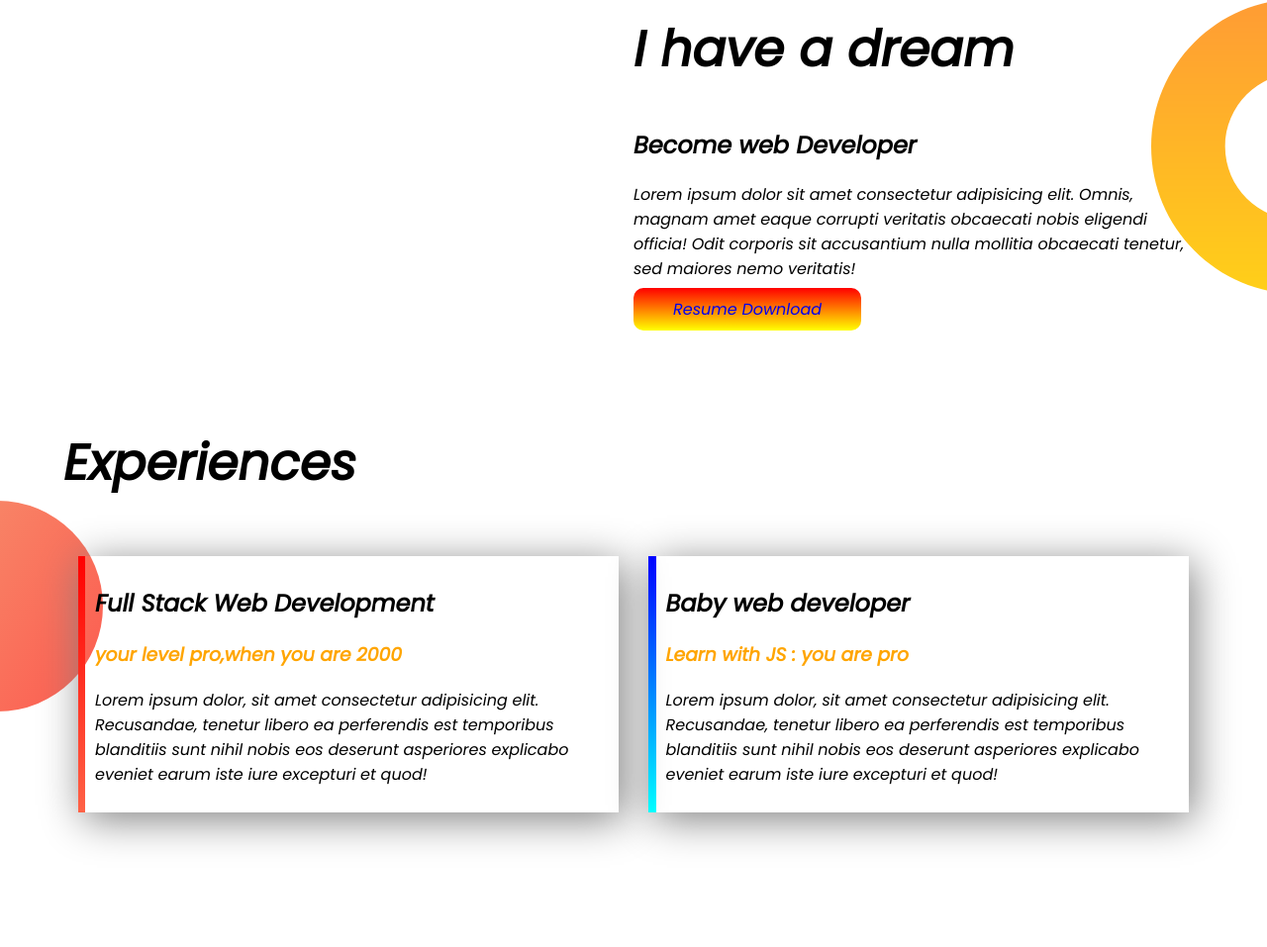
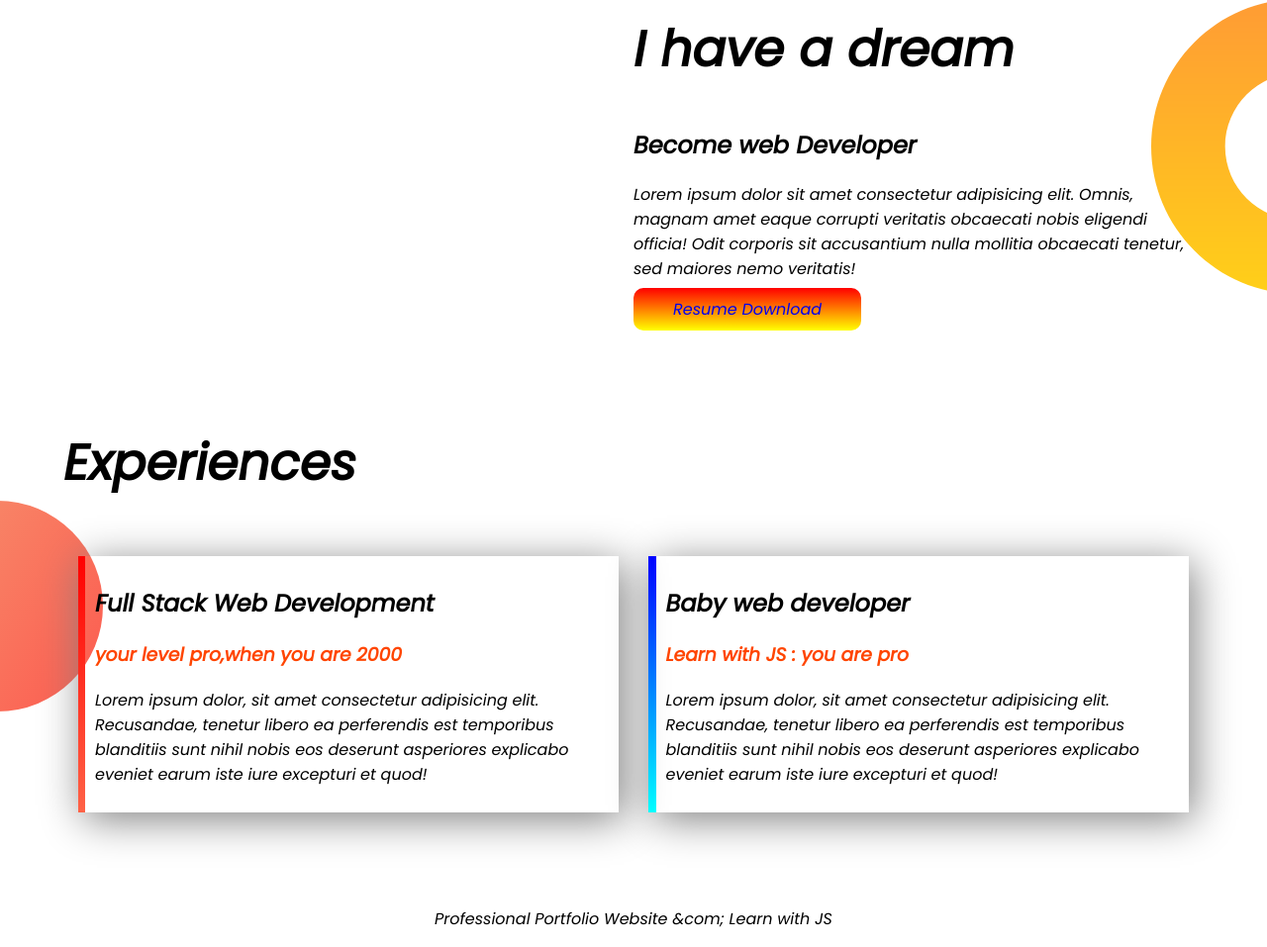
Before and after one commit to KHkhalidhasan/Professional-Portfolio, a plain HTML site: page index.html in a window 1280 px wide. Shown: the part 777-1734 px from the top of the page at 99% size. Before the commit the page ends 1677 px from the top, so only its background shows below. Drawn offline with Linux system fonts and the light colour scheme.

Commit message:
footer and finishing

```diff
--- a/index.html
+++ b/index.html
@@ -62,8 +62,10 @@
            <p>Lorem ipsum dolor, sit amet consectetur adipisicing elit. Recusandae, tenetur libero ea perferendis est temporibus blanditiis sunt nihil nobis eos deserunt asperiores explicabo eveniet earum iste iure excepturi et quod!</p>
         </div>
     </div>
-
     </section>
 
+    <footer>
+        <p>Professional Portfolio Website &com; Learn with JS </p>
+     </footer>
 </body>
 </html>
--- a/style.css
+++ b/style.css
@@ -51,7 +51,7 @@ h1{
     display: flex;
 }
 .experience-area-part h3{
-    color: orange;
+    color: orangered;
 }
 .experience-area-part div{
     box-shadow: 5px 7px 40px gray;
@@ -70,3 +70,6 @@ h1{
     border-image-slice: 1;
     padding: 10px;
 }
+footer p{
+    text-align: center;
+}
```
